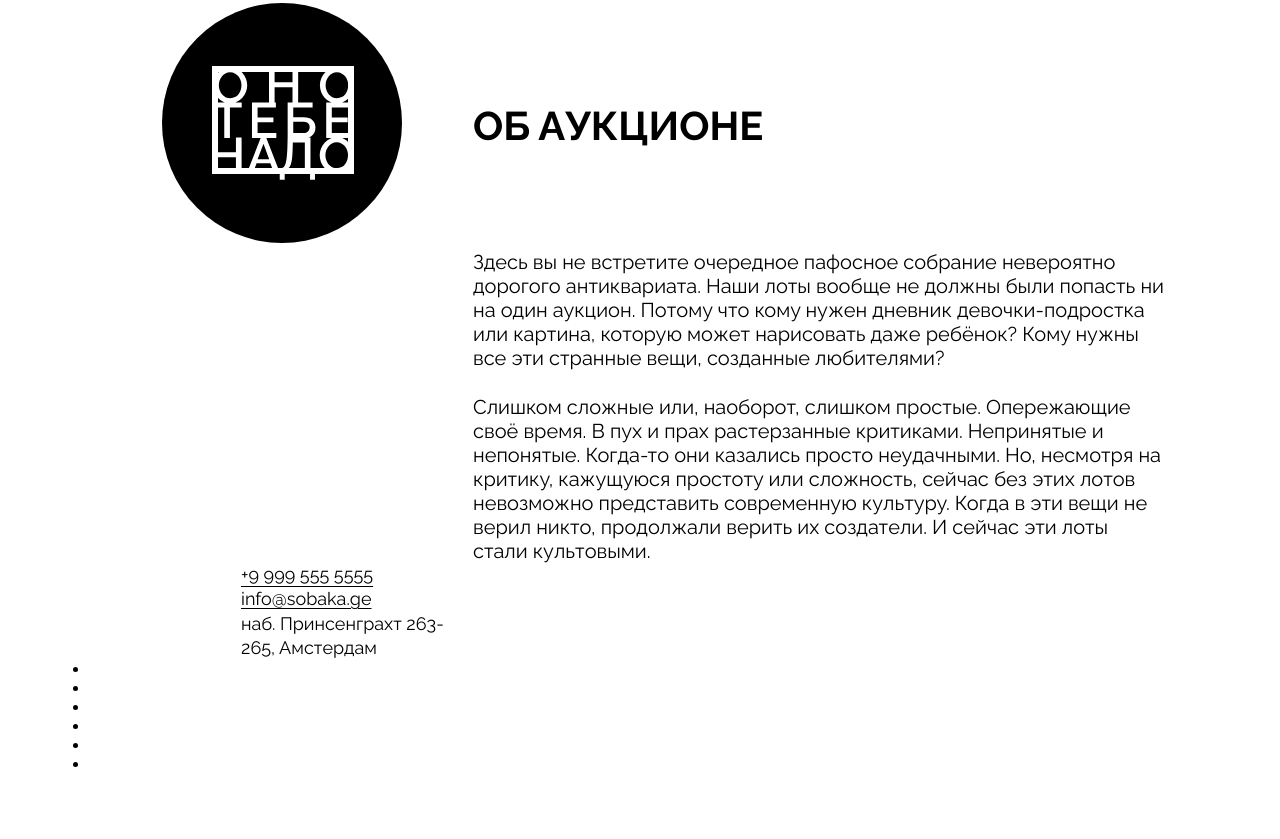
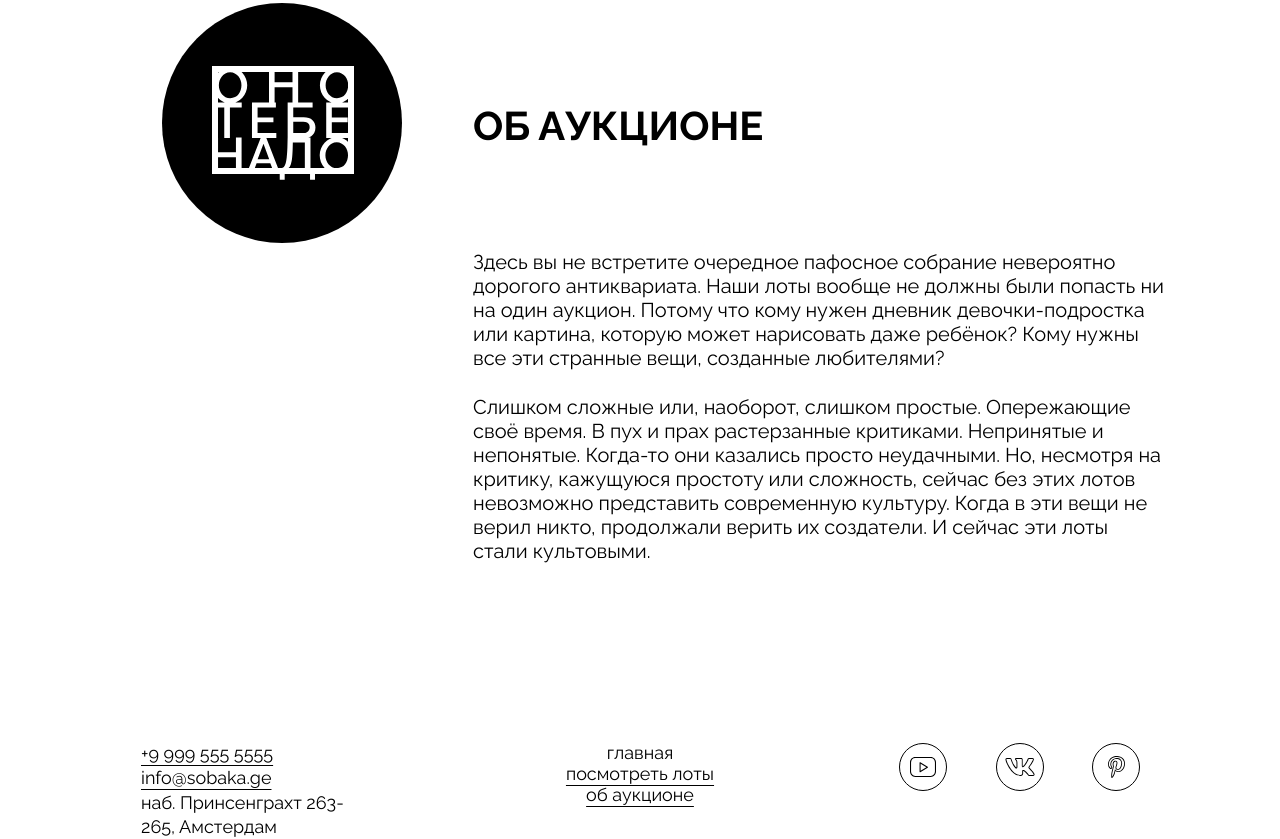
Before and after one commit to Hippi44/ono-tebe-nado, a plain HTML site: page index.html in a window 1280 px wide. Shown: the part 2100-2939 px from the top of the page. Before the commit the page ends 2874 px from the top, so only its background shows below. Drawn offline with Linux system fonts and the light colour scheme.

Commit message:
Конец футера / сдача на 1 проверку

```diff
--- a/index.html
+++ b/index.html
@@ -106,11 +106,11 @@
       </section>
     </main>
     <footer class="footer">
-      <div class="address">
+      <div class="address footer__address">
         <address class="header__address">
           <a href="tel:+99995555555">+9 999 555 5555</a>
           <br>
-          <a href="mailto:info@sobaka.ge" class="header_mail"><info@sobaka.ge>info@sobaka.ge</a>
+          <a href="mailto:info@sobaka.ge" class="header__mail"><info@sobaka.ge>info@sobaka.ge</a>
           <br>
           <p>наб. Принсенграхт 263-<br> 265, Амстердам</p>
         </address>
@@ -118,30 +118,30 @@
       <nav class="footer__menu">
         <ul class="footer__menu-list">
           <li class="footer__menu-list-item">
-            <a href="" class="footer__menu-link footer__menu-link_active"></a>
+            <a href="" class="footer__menu-link footer__menu-link_active">главная</a>
           </li>
           <li class="footer__menu-list-item">
-            <a href="" class="footer__menu-link"></a>
+            <a href="" class="footer__menu-link">посмотреть лоты</a>
           </li>
           <li class="footer__menu-list-item">
-            <a href="" class="footer__menu-link"></a>
+            <a href="" class="footer__menu-link">об аукционе</a>
           </li>
         </ul>
       </nav>
       <ul class="footer__social-list">
         <li class="footer__social-list-item">
           <a href="" class="footer__social-link">
-            <img src="" alt="" class="footer__social-icon">
+            <img src="/images/yt.svg" alt="Логотип ютуба" class="footer__social-icon">
           </a>
         </li>
         <li class="footer__social-list-item">
           <a href="" class="footer__social-link">
-            <img src="" alt="" class="footer__social-icon">
+            <img src="/images/vk.svg" alt="Логотип ВК" class="footer__social-icon">
           </a>
         </li>
         <li class="footer__social-list-item">
           <a href="" class="footer__social-link">
-            <img src="" alt="" class="footer__social-icon">
+            <img src="/images/pinterest.svg" alt="Логтип пинтерест" class="footer__social-icon">
           </a>
         </li>
       </ul>
--- a/styles/style.css
+++ b/styles/style.css
@@ -49,7 +49,6 @@
 }
 
 .address {
-  white-space: 10px;
   font-size: 18px;
   align-self: center;
   padding-left: 151px;
@@ -338,3 +337,52 @@
 }
 
 /* Конец третей секции */
+
+
+/* Начало футера */
+
+.footer {
+  display: grid;
+  grid-template-columns: 0.81fr 1fr 0.81fr;
+  margin-top: 179px;
+}
+
+.footer__address {
+  padding-left: 51px;
+}
+
+.footer__menu {
+  display: flex;
+  flex-direction: column;
+  align-items: center;
+  text-align: center;
+}
+
+.footer__menu-link_active {
+  text-decoration: none;
+}
+
+.footer__menu-list {
+}
+
+.footer__menu-list-item {
+  list-style: none;
+  text-underline-offset: 5px;
+  font-family: 'Raleway', sans-serif;
+  font-weight: 400;
+  font-size: 18px;
+}
+
+
+.footer__social-list {
+  display: flex;
+  align-items: baseline;
+  justify-content: space-evenly;
+  padding: 1px;
+}
+
+.footer__social-list-item {
+  max-width: 48px;
+  max-height: 48px;
+  list-style: none;
+}
```
